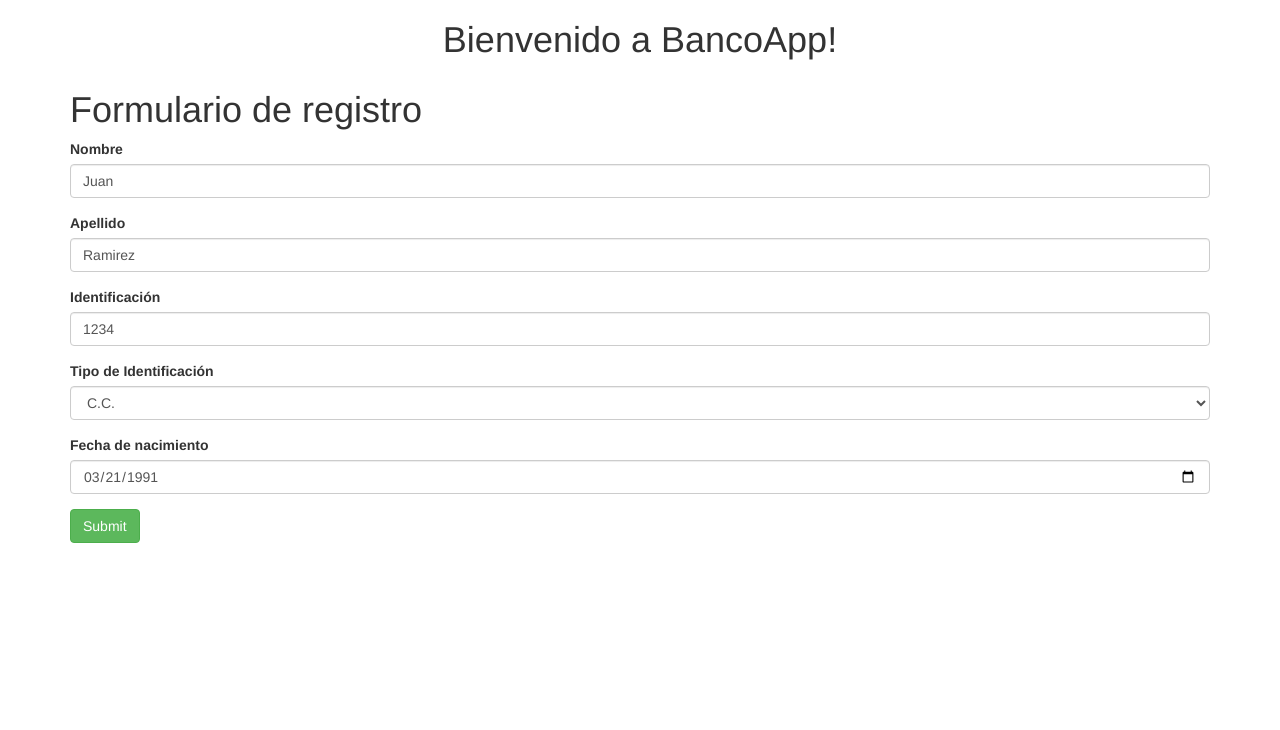
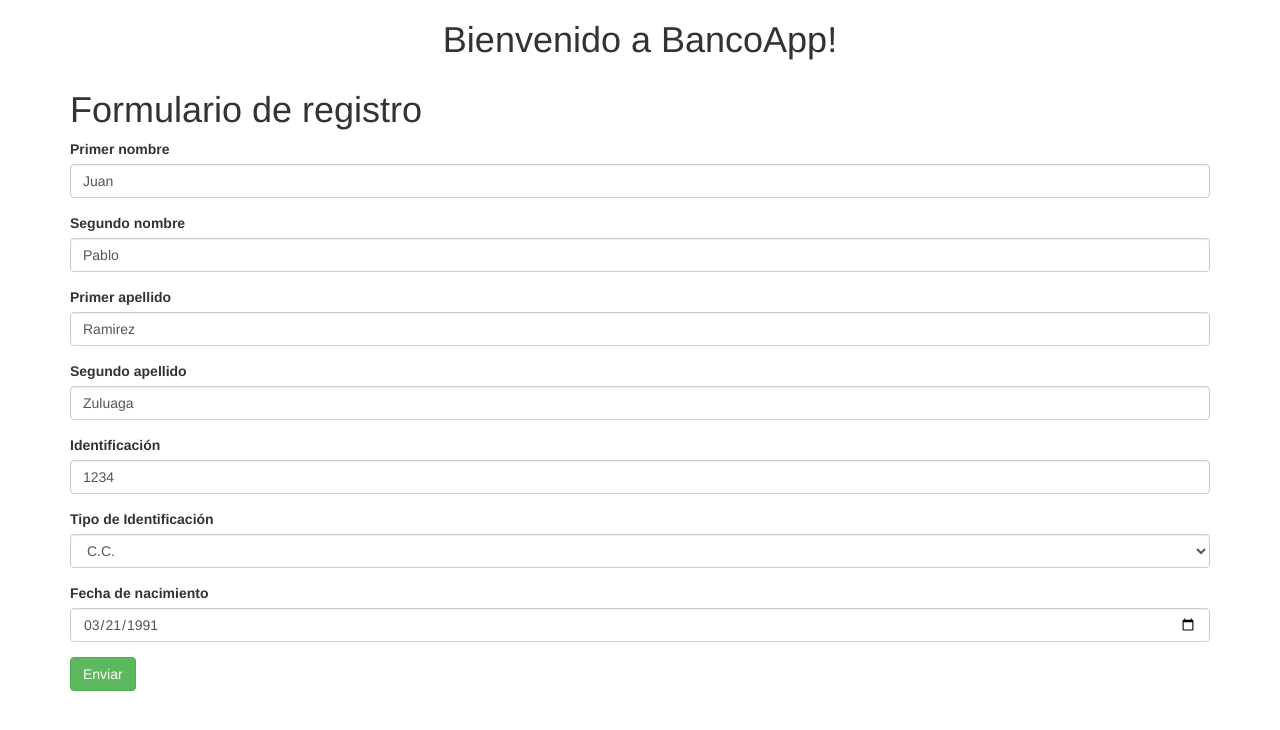
Before and after one commit to jcamilom/banco-app, an Angular app: page / in a window 1280 px wide. Shown: the top 730 px of the page. Built offline with nearby package versions, Linux system fonts and the light colour scheme.

Commit message:
Adding secondary firstname and lastname

```diff
--- a/src/app/client.ts
+++ b/src/app/client.ts
@@ -5,7 +5,9 @@ export class Client {
     public idType: string,
     public firstname: string,
     public lastname: string,
-    public birthdate: string
+    public secLastname: string,
+    public birthdate: string,
+    public secFirstname?: string
   ) {  }
 
 }
--- a/src/app/reg-form/reg-form.component.html
+++ b/src/app/reg-form/reg-form.component.html
@@ -2,17 +2,31 @@
   <h1>Formulario de registro</h1>
   <form #clientForm="ngForm">
     <div class="form-group">
-      <label for="firstname">Nombre</label>
+      <label for="firstname">Primer nombre</label>
       <input type="text" class="form-control" id="firstname"
               required
               [(ngModel)]="model.firstname" name="firstname">
     </div>
 
     <div class="form-group">
-      <label for="lastname">Apellido</label>
+      <label for="secFirstname">Segundo nombre</label>
+      <input type="text" class="form-control" id="secFirstname"
+              required
+              [(ngModel)]="model.secFirstname" name="secFirstname">
+    </div>
+
+    <div class="form-group">
+      <label for="lastname">Primer apellido</label>
       <input type="text" class="form-control" id="lastname"
               required
               [(ngModel)]="model.lastname" name="lastname">
+    </div>
+
+    <div class="form-group">
+      <label for="secLastname">Segundo apellido</label>
+      <input type="text" class="form-control" id="secLastname"
+              required
+              [(ngModel)]="model.secLastname" name="secLastname">
     </div>
 
     <div class="form-group">
@@ -38,7 +52,7 @@
               [(ngModel)]="model.birthdate" name="birthdate">
     </div>
 
-    <button type="submit" class="btn btn-success">Submit</button>
+    <button type="submit" class="btn btn-success">Enviar</button>
 
   </form>
 </div>
--- a/src/app/reg-form/reg-form.component.ts
+++ b/src/app/reg-form/reg-form.component.ts
@@ -11,7 +11,7 @@ export class RegFormComponent {
 
   idTypes = ['C.C.', 'Pasaporte'];
 
-  model = new Client(1234, this.idTypes[0], 'Juan', 'Ramirez', '1991-03-21');
+  model = new Client(1234, this.idTypes[0], 'Juan', 'Ramirez', 'Zuluaga', '1991-03-21', 'Pablo');
 
   submitted = false;
 
```
